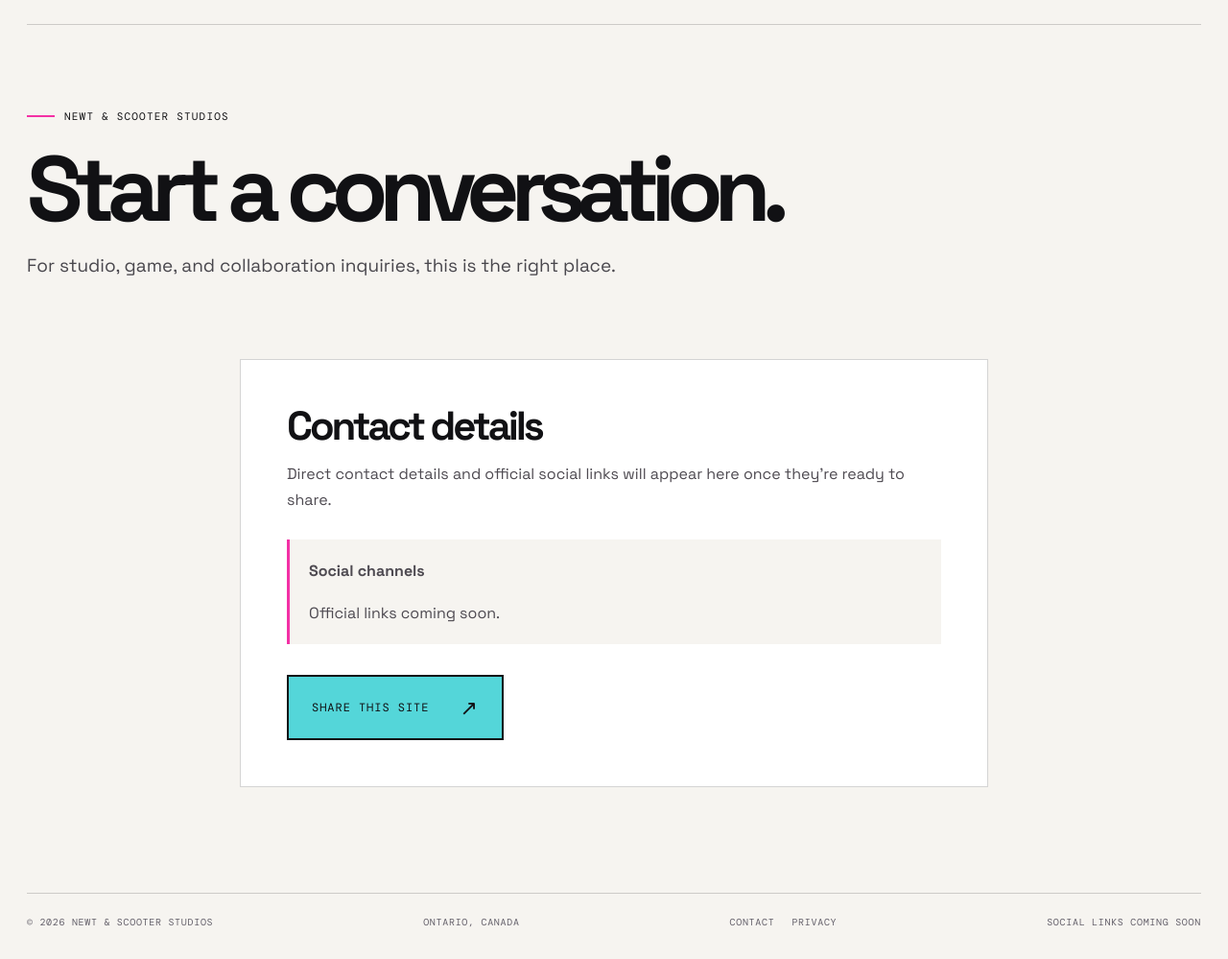
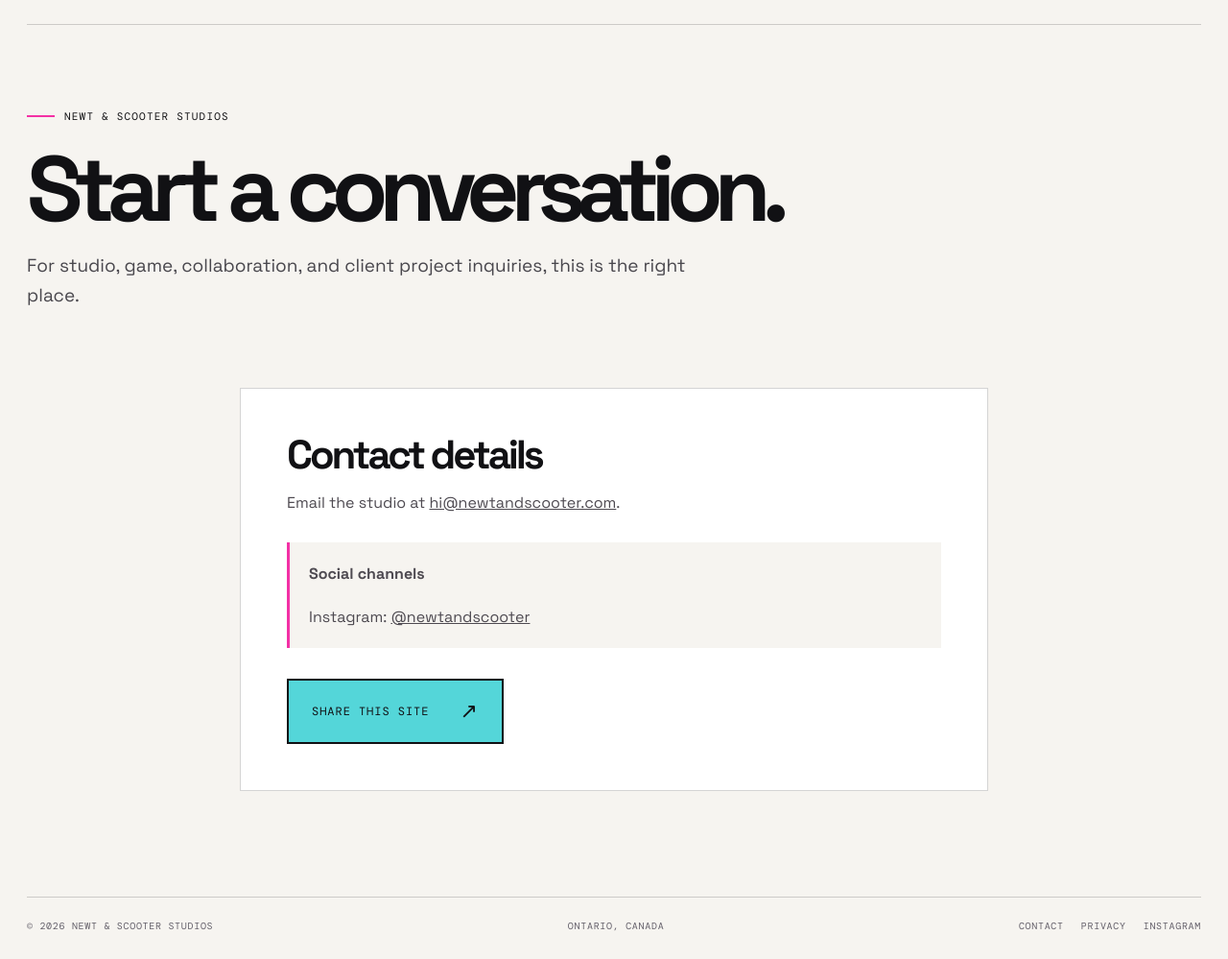
Before and after one commit to NewtScooter/newtandscooter.com, a plain HTML site: page contact.html in a window 1280 px wide. Shown: the part 52-1051 px from the top of the page at 96% size. Drawn offline with nearby package versions, Linux system fonts and the light colour scheme.

Commit message:
Update contact.html
Muse edits

```diff
--- a/contact.html
+++ b/contact.html
@@ -4,7 +4,7 @@
   <meta charset="utf-8">
   <meta name="viewport" content="width=device-width, initial-scale=1">
   <meta name="theme-color" content="#f6f4f0">
-  <meta name="description" content="Contact Newt &amp; Scooter Studios about games, collaborations, and studio inquiries.">
+  <meta name="description" content="Contact Newt &amp; Scooter Studios about games, collaborations, client work, and studio inquiries.">
   <title>Contact | Newt &amp; Scooter Studios</title>
   <link rel="canonical" href="https://newtandscooter.com/contact.html">
   <meta property="og:type" content="website">
@@ -37,14 +37,14 @@
     <section class="page-intro" aria-labelledby="contact-title">
       <p class="eyebrow">Newt &amp; Scooter Studios</p>
       <h1 id="contact-title">Start a conversation.</h1>
-      <p>For studio, game, and collaboration inquiries, this is the right place.</p>
+      <p>For studio, game, collaboration, and client project inquiries, this is the right place.</p>
     </section>
     <section class="content-panel" aria-labelledby="contact-details-title">
       <h2 id="contact-details-title">Contact details</h2>
-      <p>Direct contact details and official social links will appear here once they’re ready to share.</p>
+      <p>Email the studio at <a href="mailto:hi@newtandscooter.com">hi@newtandscooter.com</a>.</p>
       <div class="contact-note">
         <p><strong>Social channels</strong></p>
-        <p>Official links coming soon.</p>
+        <p>Instagram: <a href="https://www.instagram.com/newtandscooter/" target="_blank" rel="noopener">@newtandscooter</a></p>
       </div>
       <div class="contact-actions">
         <button class="share-button" type="button" data-share aria-describedby="share-status-contact">Share this site <b aria-hidden="true">↗</b></button>
@@ -55,8 +55,7 @@
   <footer class="shell site-footer">
     <p>© 2026 Newt &amp; Scooter Studios</p>
     <p>Ontario, Canada</p>
-    <nav aria-label="Footer links"><a href="/contact.html" aria-current="page">Contact</a><a href="/privacy.html">Privacy</a></nav>
-    <p class="social-note">Social links coming soon</p>
+    <nav aria-label="Footer links"><a href="/contact.html" aria-current="page">Contact</a><a href="/privacy.html">Privacy</a><a href="https://www.instagram.com/newtandscooter/" target="_blank" rel="noopener">Instagram</a></nav>
   </footer>
   <script src="/site.js" defer></script>
 </body>
```
